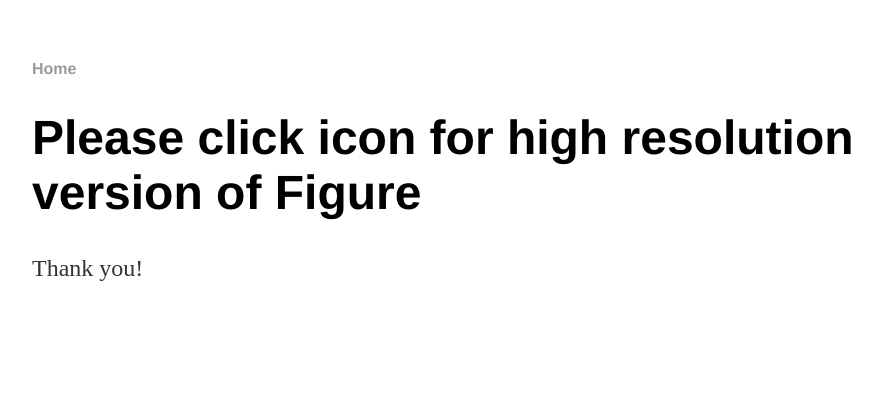
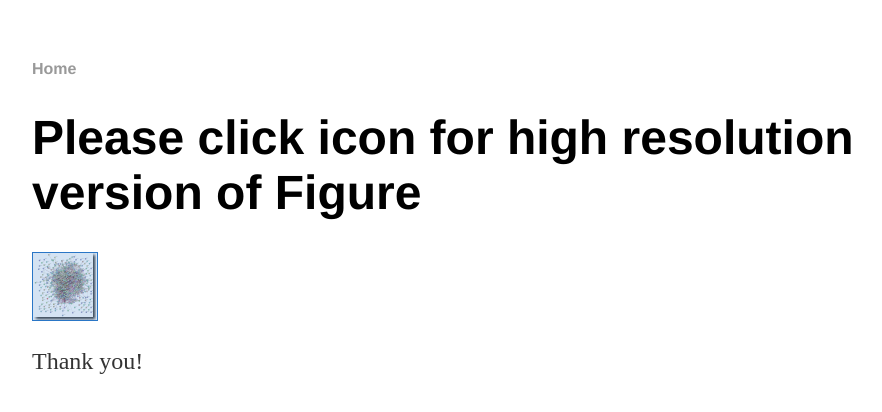
Before and after one commit to candidateoxon/candidateoxon.github.io, a plain HTML site: page index.html in a window 1280 px wide. Shown: the whole page, without its empty margins (160-1042 px from the left). Drawn offline with Linux system fonts and the light colour scheme.

Commit message:
Update index.html
inserted link to svg file download

```diff
--- a/index.html
+++ b/index.html
@@ -14,6 +14,7 @@
 		<div class="container">
     		<div class="blurb">
         		<h1>Please click icon for high resolution version of Figure</h1>
+			<a href="images/Figure3.3.3.svg"><img src="images/icon01.png" alt="vector graphics file (15.1MB svg)" border="0" align="middle"></a>
 				<p>Thank you!</p>
     		</div><!-- /.blurb -->
 		</div><!-- /.container -->
```
